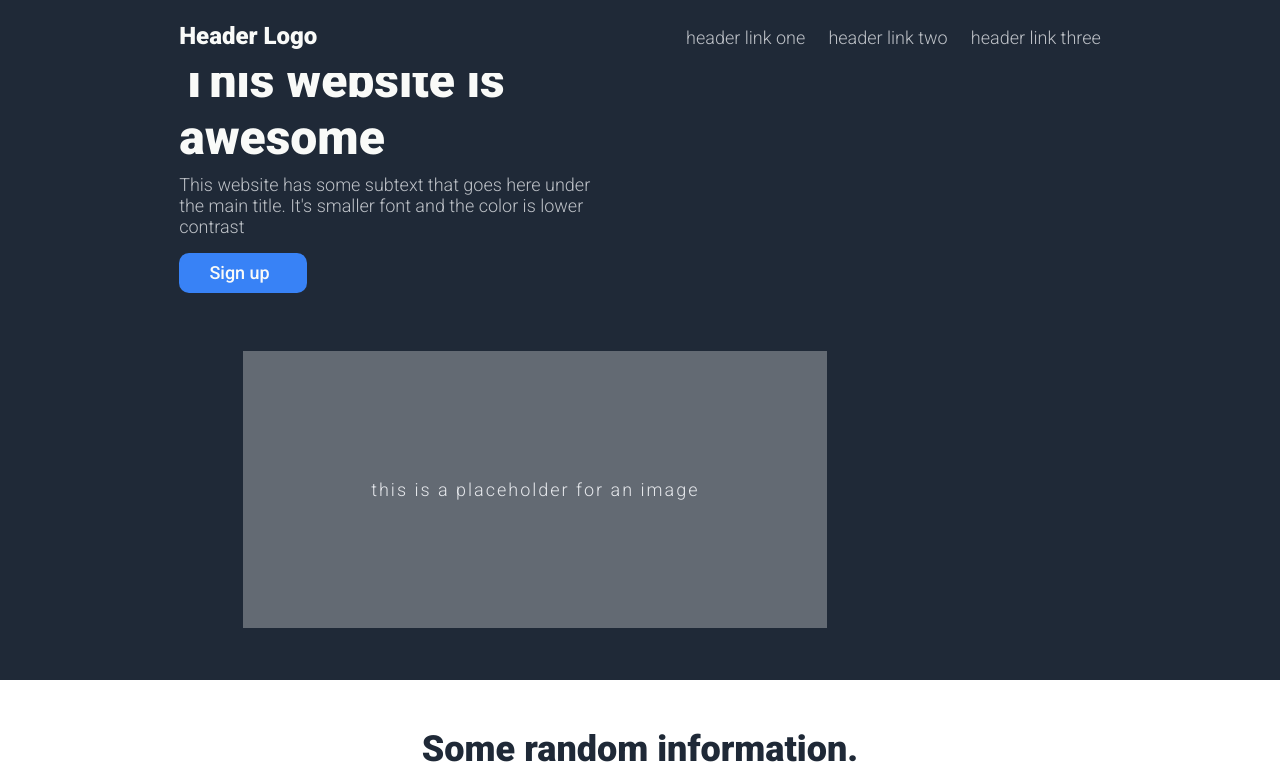
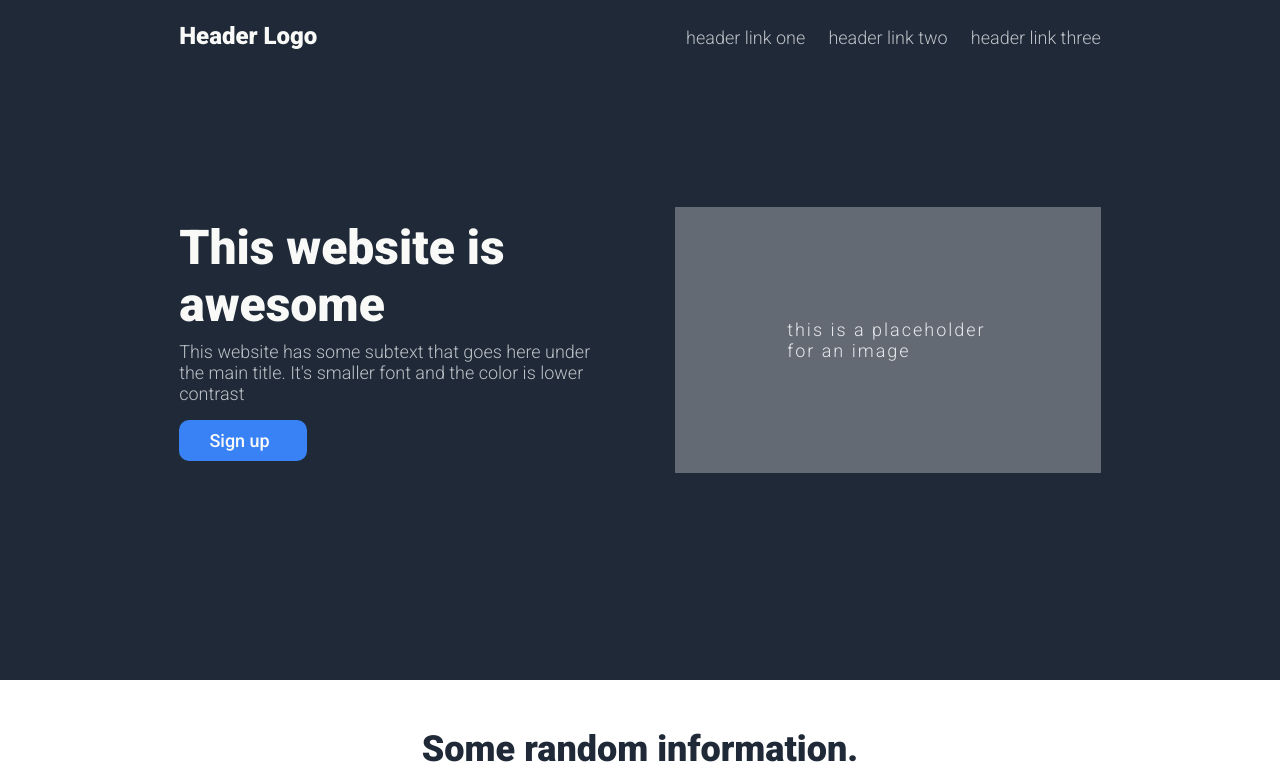
Before and after one commit to silveron19/landing-page, a plain HTML site: page index.html in a window 1280 px wide. Shown: the top 783 px of the page. Drawn offline with nearby package versions, Linux system fonts and the light colour scheme.

Commit message:
minor update css

```diff
--- a/style.css
+++ b/style.css
@@ -71,7 +71,6 @@ body {
     min-height: 85vh;
     display: flex;
     padding: 1.4rem 14%;
-    flex-wrap: wrap;
     align-items: center;
     background-color: var(--bg1);
 }
@@ -108,7 +107,7 @@ body {
 
 .hero .placeholder h5 {
     margin-left: 4rem;
-    padding: 8rem;
+    padding: 7rem;
     background-color: rgba(255, 255, 255, 0.3);
     color: var(--font3);
     letter-spacing: 2px;
```
